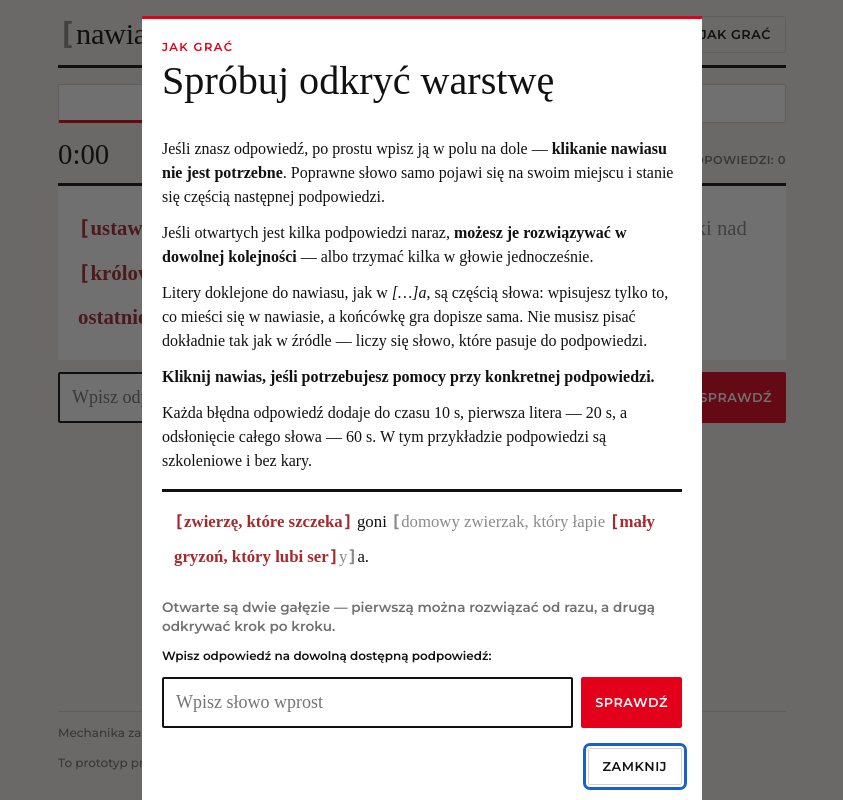
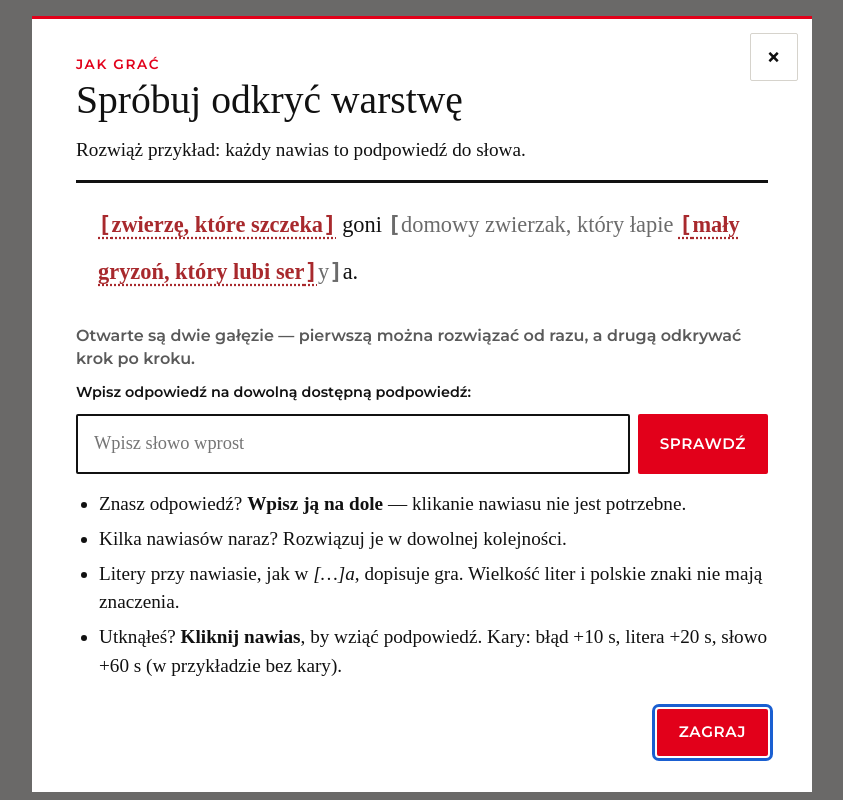
Before and after one commit to vushauv/nawiasem-mowiac, a React (Vite) app: page / in a window 1280 px wide. Shown: the whole page, without its empty margins (218-1061 px from the left). Built offline with nearby package versions, Linux system fonts and the light colour scheme.

Commit message:
feat: update ui with skills

```diff
--- a/index.html
+++ b/index.html
@@ -2,7 +2,7 @@
 <html lang="pl">
   <head>
     <meta charset="UTF-8" />
-    <meta name="viewport" content="width=device-width, initial-scale=1.0, viewport-fit=cover" />
+    <meta name="viewport" content="width=device-width, initial-scale=1.0, viewport-fit=cover, interactive-widget=resizes-content" />
     <meta name="description" content="Nawiasem mówiąc – codzienna gra słowna o historii. Prototyp konkursowy." />
     <link rel="preconnect" href="https://fonts.googleapis.com" />
     <link href="https://fonts.googleapis.com/css2?family=Montserrat:wght@500;600&display=swap" rel="stylesheet" />
--- a/src/App.tsx
+++ b/src/App.tsx
@@ -1,12 +1,21 @@
-import { useState } from 'react'
+import { useCallback, useState } from 'react'
 import { LEVEL_LABEL, PUZZLES } from './data'
 import Game from './components/Game'
 import HowTo from './components/HowTo'
 
+const HELP_SEEN = 'nm:help-seen'
+
 export default function App() {
   const [idx, setIdx] = useState(0)
-  const [help, setHelp] = useState(true)
+  const [help, setHelp] = useState(() => {
+    try { return !localStorage.getItem(HELP_SEEN) } catch { return true }
+  })
   const puzzle = PUZZLES[idx]
+
+  const closeHelp = useCallback(() => {
+    try { localStorage.setItem(HELP_SEEN, '1') } catch { /* ignore */ }
+    setHelp(false)
+  }, [])
 
   return (
     <div className="app">
@@ -35,7 +44,12 @@ export default function App() {
       </div>
 
       <main>
-        <Game key={puzzle.id} puzzle={puzzle} />
+        <Game
+          key={puzzle.id}
+          puzzle={puzzle}
+          paused={help}
+          onNext={idx < PUZZLES.length - 1 ? () => setIdx(idx + 1) : undefined}
+        />
       </main>
 
       <footer>
@@ -49,7 +63,7 @@ export default function App() {
         <p>To prototyp przygotowany na potrzeby zgłoszenia konkursowego.</p>
       </footer>
 
-      {help && <HowTo onClose={() => setHelp(false)} />}
+      {help && <HowTo onClose={closeHelp} />}
     </div>
   )
 }
--- a/src/components/Game.tsx
+++ b/src/components/Game.tsx
@@ -17,11 +17,22 @@ const load = (p: Puzzle): GameState => {
   return emptyState()
 }
 
-export default function Game({ puzzle }: { puzzle: Puzzle }) {
+interface Props {
+  puzzle: Puzzle
+  paused?: boolean // a modal is open on top of the game
+  onNext?: () => void
+}
+
+// Only pointer-and-hover devices get auto-focus; on touch it would pop the keyboard up.
+const canHover = () => window.matchMedia('(hover: hover)').matches
+
+export default function Game({ puzzle, paused = false, onNext }: Props) {
   const [s, setS] = useState<GameState>(() => load(puzzle))
   const [selected, setSelected] = useState<string | null>(null)
   const [value, setValue] = useState('')
   const [msg, setMsg] = useState('')
+  const [armed, setArmed] = useState<'reveal' | 'reset' | null>(null)
+  const missStreak = useRef(0)
   const [visible, setVisible] = useState(!document.hidden)
   const inputRef = useRef<HTMLInputElement>(null)
 
@@ -49,6 +60,23 @@ export default function Game({ puzzle }: { puzzle: Puzzle }) {
     return () => clearInterval(t)
   }, [running])
 
+  // desktop: keep the answer field focused (on load and when the help modal closes)
+  useEffect(() => {
+    if (!paused && canHover()) inputRef.current?.focus()
+  }, [paused])
+
+  // feedback fades out; a destructive action stays "armed" for a few seconds only
+  useEffect(() => {
+    if (!msg) return
+    const t = setTimeout(() => setMsg(''), 3000)
+    return () => clearTimeout(t)
+  }, [msg])
+  useEffect(() => {
+    if (!armed) return
+    const t = setTimeout(() => setArmed(null), 4000)
+    return () => clearTimeout(t)
+  }, [armed])
+
   const start = () => !s.started && setS((x) => ({ ...x, started: true }))
 
   const submit = (e: React.FormEvent) => {
@@ -57,11 +85,14 @@ export default function Game({ puzzle }: { puzzle: Puzzle }) {
     const hit = matchAnswer(puzzle, solved, value)
     if (hit.length) {
       setS((x) => ({ ...x, started: true, solved: [...x.solved, ...hit] }))
+      missStreak.current = 0
       setMsg('Trafione!')
       if (selected && hit.includes(selected)) setSelected(null)
     } else {
       setS((x) => ({ ...x, started: true, mistakes: x.mistakes + 1 }))
-      setMsg(`Nie pasuje. +${PENALTY.mistake} s`)
+      missStreak.current += 1
+      const n = missStreak.current
+      setMsg(`Nie pasuje. +${PENALTY.mistake} s${n > 1 ? ` (${n}×)` : ''}`)
     }
     setValue('')
   }
@@ -72,6 +103,8 @@ export default function Game({ puzzle }: { puzzle: Puzzle }) {
   }
   const hintReveal = () => {
     if (!selected) return
+    if (armed !== 'reveal') { setArmed('reveal'); return }
+    setArmed(null)
     setS((x) => ({
       ...x,
       started: true,
@@ -81,6 +114,9 @@ export default function Game({ puzzle }: { puzzle: Puzzle }) {
     setSelected(null)
   }
   const reset = () => {
+    if (armed !== 'reset') { setArmed('reset'); return }
+    setArmed(null)
+    missStreak.current = 0
     setS(emptyState())
     setSelected(null)
     setMsg('')
@@ -88,6 +124,7 @@ export default function Game({ puzzle }: { puzzle: Puzzle }) {
 
   const select = (id: string) => {
     start()
+    setArmed(null)
     setSelected((cur) => (cur === id ? null : id))
   }
 
@@ -100,7 +137,7 @@ export default function Game({ puzzle }: { puzzle: Puzzle }) {
   return (
     <section aria-label={`Łamigłówka: ${LEVEL_LABEL[puzzle.level]}`}>
       <div className="bar">
-        <span className="timer" aria-label="Czas">{fmt(s.elapsed)}</span>
+        <span className="timer" role="timer" aria-label="Czas">{fmt(s.elapsed)}</span>
         <span className="muted">
           błędy: {s.mistakes} · podpowiedzi: {s.letters.length + s.revealed.length}
         </span>
@@ -109,6 +146,10 @@ export default function Game({ puzzle }: { puzzle: Puzzle }) {
       <p className="sentence">
         <Node {...nodeProps} id={puzzle.root} />
       </p>
+
+      {!won && !selected && (
+        <p className="muted tip">Wybierz nawias, by poprosić o podpowiedź</p>
+      )}
 
       {won ? (
         <div className="win" role="status">
@@ -128,8 +169,13 @@ export default function Game({ puzzle }: { puzzle: Puzzle }) {
             </a>
           </p>
           <div className="row">
+            {onNext && (
+              <button type="button" onClick={onNext}>
+                Następny poziom
+              </button>
+            )}
             <button type="button" className="ghost" onClick={reset}>
-              Zagraj od nowa
+              {armed === 'reset' ? 'Na pewno? Wynik zniknie' : 'Zagraj od nowa'}
             </button>
           </div>
         </div>
@@ -142,9 +188,14 @@ export default function Game({ puzzle }: { puzzle: Puzzle }) {
                 Litera (+{PENALTY.letter} s)
               </button>
               <button type="button" onClick={hintReveal}>
-                Słowo (+{PENALTY.reveal} s)
+                {armed === 'reveal' ? `Na pewno? +${PENALTY.reveal} s` : `Słowo (+${PENALTY.reveal} s)`}
               </button>
-              <button type="button" className="ghost" onClick={() => setSelected(null)}>
+              <button
+                type="button"
+                className="ghost close"
+                aria-label="Zamknij podpowiedzi"
+                onClick={() => { setSelected(null); setArmed(null) }}
+              >
                 ×
               </button>
             </div>
@@ -157,10 +208,13 @@ export default function Game({ puzzle }: { puzzle: Puzzle }) {
               aria-label="Wpisz odpowiedź"
               placeholder="Wpisz odpowiedź…"
               autoComplete="off"
+              autoCorrect="off"
               autoCapitalize="off"
+              enterKeyHint="send"
               spellCheck={false}
             />
-            <button type="submit">Sprawdź</button>
+            {/* keep focus in the field so the mobile keyboard stays open between attempts */}
+            <button type="submit" onMouseDown={(e) => e.preventDefault()}>Sprawdź</button>
           </form>
           <p className="msg" aria-live="polite">{msg}</p>
         </div>
--- a/src/components/HowTo.tsx
+++ b/src/components/HowTo.tsx
@@ -27,16 +27,31 @@ export default function HowTo({ onClose }: { onClose: () => void }) {
   const closeRef = useRef<HTMLButtonElement>(null)
   const open = openIds(mini, solved)
 
+  const modalRef = useRef<HTMLDivElement>(null)
+
   useEffect(() => {
+    const opener = document.activeElement as HTMLElement | null
     // preventScroll: the close button sits at the bottom, focusing it would scroll the rules down
     closeRef.current?.focus({ preventScroll: true })
     const prevOverflow = document.body.style.overflow
     document.body.style.overflow = 'hidden'
-    const esc = (e: KeyboardEvent) => e.key === 'Escape' && onClose()
-    window.addEventListener('keydown', esc)
+    const onKey = (e: KeyboardEvent) => {
+      if (e.key === 'Escape') return onClose()
+      if (e.key !== 'Tab' || !modalRef.current) return
+      // focus trap: wrap Tab / Shift+Tab inside the dialog
+      const f = modalRef.current.querySelectorAll<HTMLElement>(
+        'button:not(:disabled), input, [role="button"][tabindex="0"], a[href]',
+      )
+      if (!f.length) return
+      const first = f[0], last = f[f.length - 1]
+      if (e.shiftKey && document.activeElement === first) { e.preventDefault(); last.focus() }
+      else if (!e.shiftKey && document.activeElement === last) { e.preventDefault(); first.focus() }
+    }
+    window.addEventListener('keydown', onKey)
     return () => {
-      window.removeEventListener('keydown', esc)
+      window.removeEventListener('keydown', onKey)
       document.body.style.overflow = prevOverflow
+      opener?.focus?.({ preventScroll: true })
     }
   }, [onClose])
 
@@ -61,37 +76,19 @@ export default function HowTo({ onClose }: { onClose: () => void }) {
   return (
     <div className="overlay" onClick={onClose}>
       <div
+        ref={modalRef}
         className="modal"
         role="dialog"
         aria-modal="true"
         aria-labelledby="howto-title"
         onClick={(e) => e.stopPropagation()}
       >
+        <button type="button" className="ghost modal-x" aria-label="Zamknij" onClick={onClose}>
+          ×
+        </button>
         <p className="kicker">Jak grać</p>
         <h2 id="howto-title">Spróbuj odkryć warstwę</h2>
-        <p>
-          Jeśli znasz odpowiedź, po prostu wpisz ją w polu na dole —{' '}
-          <strong>klikanie nawiasu nie jest potrzebne</strong>. Poprawne słowo samo pojawi się na
-          swoim miejscu i stanie się częścią następnej podpowiedzi.
-        </p>
-        <p>
-          Jeśli otwartych jest kilka podpowiedzi naraz,{' '}
-          <strong>możesz je rozwiązywać w dowolnej kolejności</strong> — albo trzymać kilka w
-          głowie jednocześnie.
-        </p>
-        <p>
-          Litery doklejone do nawiasu, jak w <em>[…]a</em>, są częścią słowa: wpisujesz tylko to,
-          co mieści się w nawiasie, a końcówkę gra dopisze sama. Nie musisz pisać dokładnie tak jak
-          w źródle — liczy się słowo, które pasuje do podpowiedzi.
-        </p>
-        <p>
-          <strong>Kliknij nawias, jeśli potrzebujesz pomocy przy konkretnej podpowiedzi.</strong>
-        </p>
-        <p>
-          Każda błędna odpowiedź dodaje do czasu {PENALTY.mistake} s, pierwsza litera — {PENALTY.letter}{' '}
-          s, a odsłonięcie całego słowa — {PENALTY.reveal} s. W tym przykładzie podpowiedzi są
-          szkoleniowe i bez kary.
-        </p>
+        <p>Rozwiąż przykład: każdy nawias to podpowiedź do słowa.</p>
         <div className="sentence small example">
           <Node
             puzzle={mini}
@@ -141,9 +138,23 @@ export default function HowTo({ onClose }: { onClose: () => void }) {
             </form>
           </>
         )}
+        <ul className="rules">
+          <li>
+            Znasz odpowiedź? <strong>Wpisz ją na dole</strong> — klikanie nawiasu nie jest potrzebne.
+          </li>
+          <li>Kilka nawiasów naraz? Rozwiązuj je w dowolnej kolejności.</li>
+          <li>
+            Litery przy nawiasie, jak w <em>[…]a</em>, dopisuje gra. Wielkość liter i polskie znaki
+            nie mają znaczenia.
+          </li>
+          <li>
+            Utknąłeś? <strong>Kliknij nawias</strong>, by wziąć podpowiedź. Kary: błąd +{PENALTY.mistake} s,
+            litera +{PENALTY.letter} s, słowo +{PENALTY.reveal} s (w przykładzie bez kary).
+          </li>
+        </ul>
         <div className="modal-foot">
-          <button ref={closeRef} type="button" className="ghost" onClick={onClose}>
-            Zamknij
+          <button ref={closeRef} type="button" onClick={onClose}>
+            Zagraj
           </button>
         </div>
       </div>
--- a/src/styles.css
+++ b/src/styles.css
@@ -2,9 +2,9 @@
   --bg: #f0eeea;
   --panel: #ffffff;
   --ink: #111111;
-  --muted: #707070;
+  --muted: #595959;
   --accent: #e2001a;
-  --lock: #8a8a8a;
+  --lock: #6b6b6b;
   --bracket: #a8292d;
   --ok: #1b7f4b;
   --line: #d6d3cc;
@@ -55,7 +55,8 @@ button:disabled { opacity: .5; cursor: default; }
   font: inherit; font-weight: 700; text-transform: none; letter-spacing: normal;
   text-align: left; line-height: inherit; cursor: pointer;
 }
-.bracket.open.selected { background: rgba(0, 0, 0, .08); }
+.bracket.open { text-decoration: underline dotted; text-underline-offset: 5px; }
+.bracket.open.selected { background: rgba(168, 41, 45, .16); text-decoration-style: solid; }
 .bracket.locked { color: var(--lock); }
 .word { color: inherit; font-weight: inherit; }
 .letter { color: var(--bracket); font-weight: 700; }
@@ -66,8 +67,11 @@ input {
   background: var(--panel); border: 2px solid var(--ink); border-radius: 2px; padding: 10px 12px;
 }
 .hints { display: flex; flex-wrap: wrap; gap: 8px; align-items: center; margin-top: 8px; }
+.tip { margin: 0 0 4px; }
+.hints .close { min-width: 40px; }
 .msg { min-height: 1.6em; color: var(--muted); font-family: var(--sans); font-size: .85rem; margin: 8px 0 0; }
 .ok { color: var(--ok); }
+.win .row { flex-wrap: wrap; }
 
 .win { background: var(--panel); border-top: 3px solid var(--ok); border-radius: 0; padding: 16px; }
 .win h2 { margin: 0; }
@@ -87,9 +91,12 @@ a { color: var(--accent); }
 }
 @media (max-width: 480px) {
   .modal { padding: 16px; }
-  .modal ol { padding-left: 1.3em; }
 }
-.modal h2 { margin-top: 0; font: 500 2.23em/1.1 var(--serif); }
+.modal { position: relative; }
+.modal-x { position: absolute; top: 8px; right: 8px; width: 40px; height: 40px; padding: 0; font-size: 1.4rem; line-height: 1; }
+.modal h2 { margin-top: 0; padding-right: 40px; font: 500 1.6em/1.15 var(--serif); }
+.modal .rules { margin: 16px 0 0; padding-left: 1.2em; font-size: 1rem; line-height: 1.5; }
+.modal .rules li { margin-bottom: 6px; }
 .modal p { margin: 0 0 12px; font-size: 1rem; line-height: 1.5; }
 .modal .kicker { font: 700 .72rem/1.4 var(--sans); letter-spacing: .12em; text-transform: uppercase; color: var(--accent); margin: 0 0 4px; }
 .modal .example { margin: 16px 0 12px; }
@@ -102,6 +109,9 @@ a { color: var(--accent); }
 footer { margin-top: 32px; color: var(--muted); font-family: var(--sans); font-size: .75rem; border-top: 1px solid var(--line); }
 @media (max-width: 480px) {
   .sentence { font-size: 1.1rem; padding: 14px; }
+  .logo { font-size: 1.5rem; }
+  .tabs { margin: 10px 0; }
+  .tab { padding: 6px 8px; }
 }
 
 /* Mobile: keep hints + answer field glued to the bottom of the screen */
@@ -110,7 +120,7 @@ footer { margin-top: 32px; color: var(--muted); font-family: var(--sans); font-s
     position: fixed;
     left: 8px;
     right: 8px;
-    bottom: calc(28px + env(safe-area-inset-bottom));
+    bottom: calc(8px + env(safe-area-inset-bottom));
     z-index: 5;
     margin: 0;
     padding: 8px 12px;
@@ -121,13 +131,28 @@ footer { margin-top: 32px; color: var(--muted); font-family: var(--sans); font-s
     box-shadow: 0 4px 16px rgba(0, 0, 0, .18);
   }
   /* reserve room at the very end of the page so the fixed dock never covers the footer */
-  .app:has(.dock) { padding-bottom: calc(20vh + 48px); padding-bottom: calc(20svh + 48px + env(safe-area-inset-bottom)); }
+  .app:has(.dock) { padding-bottom: calc(20vh + 28px); padding-bottom: calc(20svh + 28px + env(safe-area-inset-bottom)); }
   .dock { max-height: 20vh; max-height: 20svh; overflow-y: auto; overscroll-behavior: contain; transform: translateZ(0); }
   .dock .hints { margin: 0 0 4px; gap: 6px; flex-wrap: nowrap; }
-  .dock .hints button { padding: 4px 10px; font-size: .85rem; white-space: nowrap; }
+  .dock .hints button { padding: 7px 12px; font-size: .85rem; white-space: nowrap; }
   .dock .hint-label { display: none; }
   .dock input, .dock .row button { padding-top: 6px; padding-bottom: 6px; }
   .dock .row { margin-top: 0; }
   .dock .msg { margin: 4px 0 0; min-height: 1.4em; font-size: .9rem; }
   input { font-size: 16px; } /* avoid iOS zoom on focus */
 }
+
+/* Laptop / desktop: a roomier how-to modal */
+@media (min-width: 900px) {
+  .modal { max-width: 780px; padding: 36px 44px; }
+  .modal h2 { font-size: 2.2em; margin-bottom: 12px; }
+  .modal p, .modal .rules { font-size: 1.2rem; }
+  .modal .kicker { font-size: .85rem; }
+  .modal .sentence.small { font-size: 1.4rem; padding: 18px 22px; }
+  .modal .status { font-size: 1rem; }
+  .modal .field-label { font-size: .9rem; }
+  .modal .row input { padding: 14px 16px; font-size: 1.15rem; }
+  .modal button { font-size: .95rem; padding: 12px 22px; }
+  .modal .modal-x { width: 48px; height: 48px; padding: 0; font-size: 1.6rem; top: 14px; right: 14px; }
+  .modal-foot { margin-top: 28px; }
+}
```
